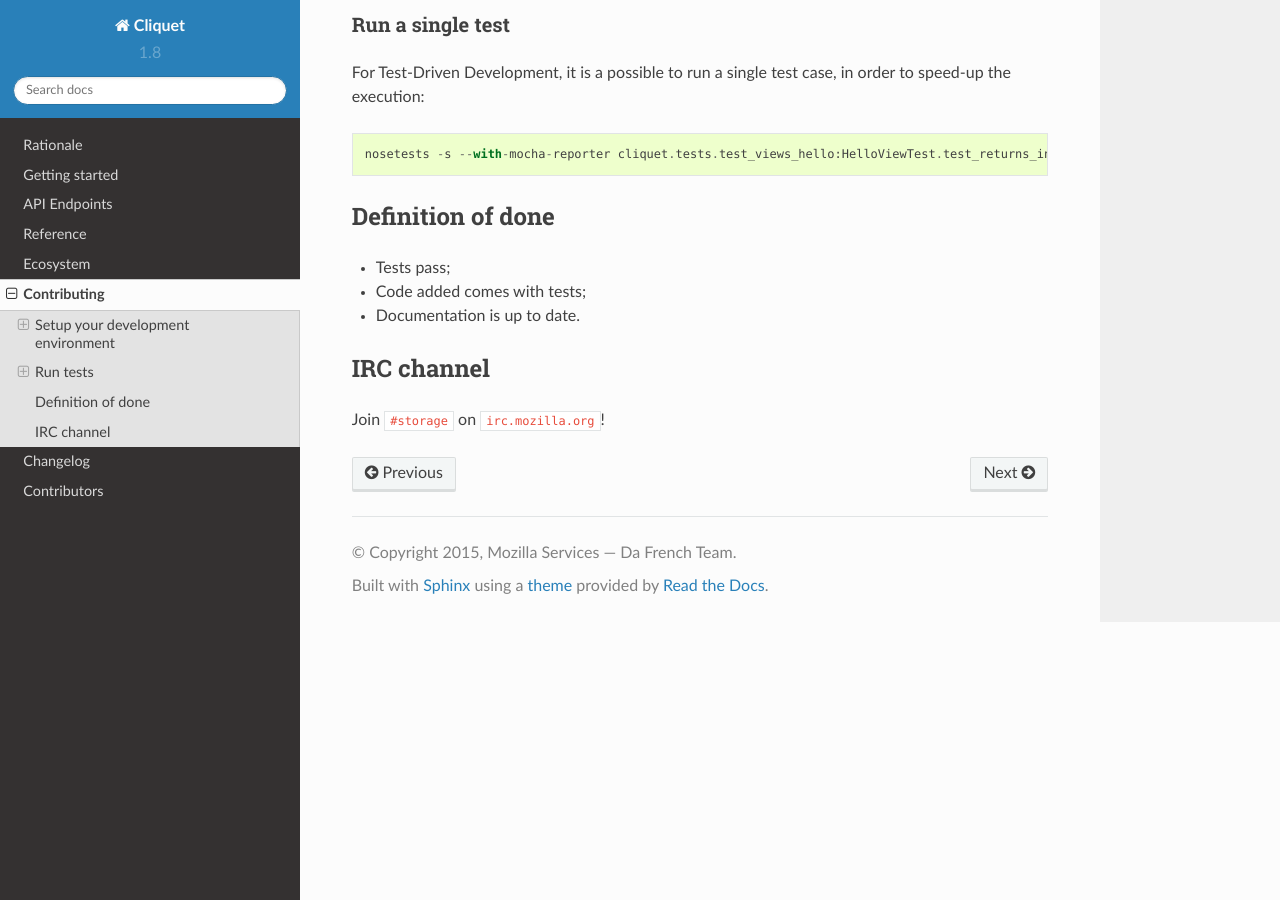
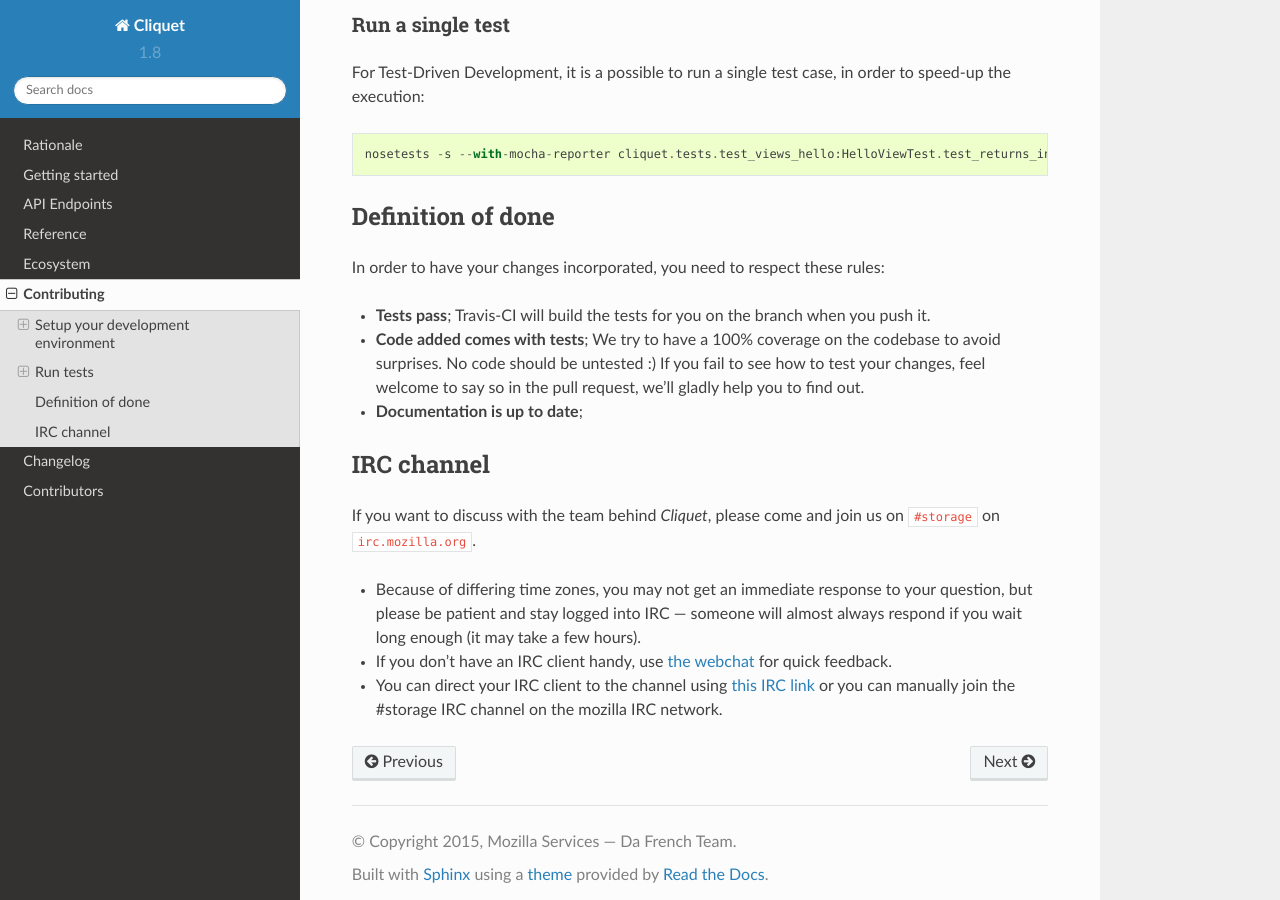
Before and after one commit to Kinto/kinto, a Sphinx documentation site: the page built from docs/contributing.rst, in a window 1280 px wide and 900 px high, scrolled down 1508 px. Built offline with Sphinx 7.4.7 and the Read the Docs theme 2.0.0, drawn with Linux system fonts in a browser that asks for light colours; some of the changed text lies outside the part shown.

Commit message:
Enhance the contribution documentation.

```diff
--- a/docs/contributing.rst
+++ b/docs/contributing.rst
@@ -5,13 +5,14 @@ Thank you for considering to contribute to *Cliquet*!
 
 .. note::
 
-    No contribution is too small; please submit as many fixes for typos and
-    grammar bloopers as you can!
+    No contribution is too small; we welcome fixes about typos and grammar
+    bloopers. Don't hesitate to send us a pull request!
 
 .. note::
 
     Open a pull-request even if your contribution is not ready yet! It can
-    be discussed and improved collaboratively!
+    be discussed and improved collaboratively, and avoid having you doing a lot
+    of work without getting feedback.
 
 
 Setup your development environment
@@ -84,12 +85,28 @@ to speed-up the execution:
 Definition of done
 ==================
 
-* Tests pass;
-* Code added comes with tests;
-* Documentation is up to date.
+In order to have your changes incorporated, you need to respect these rules:
+
+* **Tests pass**; Travis-CI will build the tests for you on the branch when you
+  push it.
+* **Code added comes with tests**; We try to have a 100% coverage on the codebase to avoid
+  surprises. No code should be untested :) If you fail to see how to test your
+  changes, feel welcome to say so in the pull request, we'll gladly help you to
+  find out.
+* **Documentation is up to date**;
 
 
 IRC channel
 ===========
 
-Join ``#storage`` on ``irc.mozilla.org``!
+If you want to discuss with the team behind *Cliquet*, please come and join us
+on ``#storage`` on ``irc.mozilla.org``.
+
+* Because of differing time zones, you may not get an immediate response to
+  your question, but please be patient and stay logged into IRC — someone will
+  almost always respond if you wait long enough (it may take a few hours).
+* If you don’t have an IRC client handy, use `the webchat
+  <https://kiwiirc.com/client/irc.mozilla.org/?#storage>`_ for quick feedback.
+* You can direct your IRC client to the channel using `this IRC link
+  <irc://irc.mozilla.org/storage>`_ or you can manually join the #storage IRC
+  channel on the mozilla IRC network.
```
